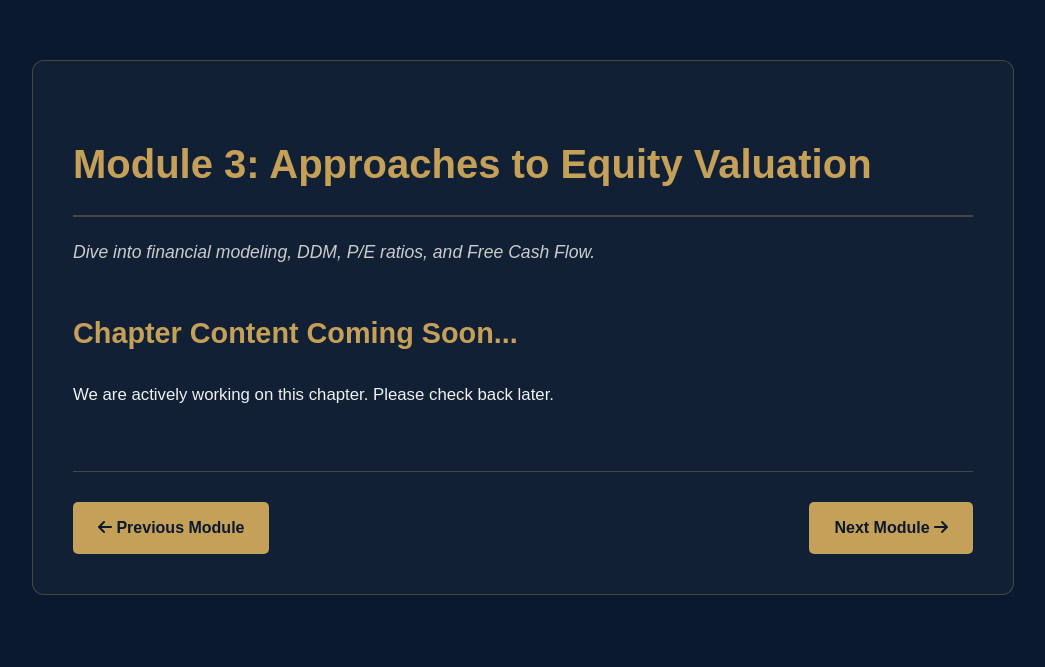
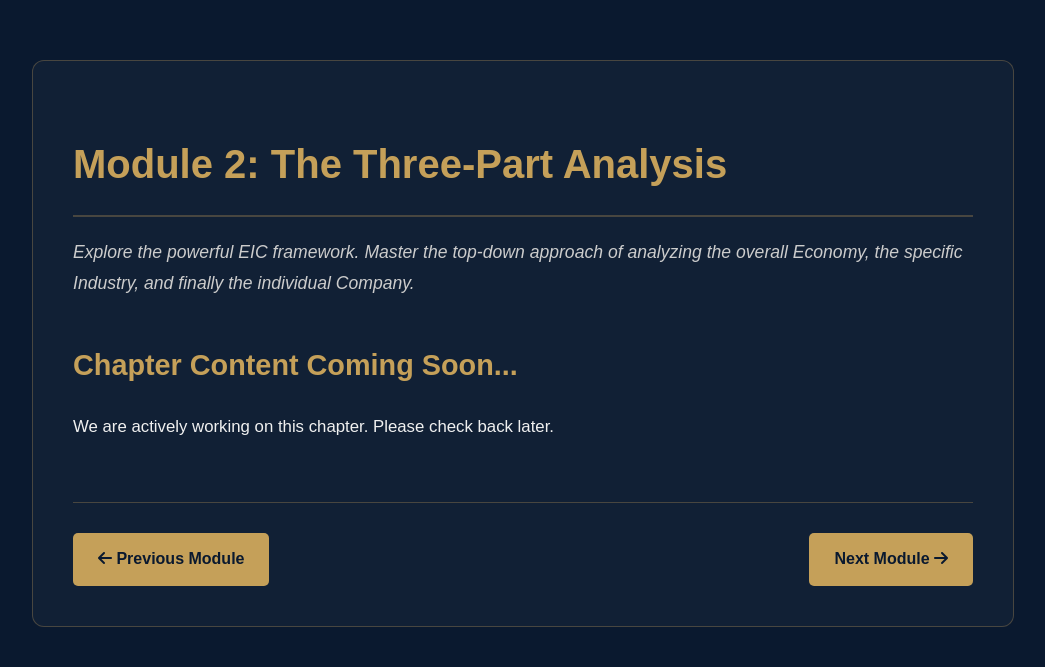
Before and after one commit to aishiksarkar1-ui/Aishik_website, a Flask app: template templates/learnfolder/fundamental_analysis/module_2.html in a window 1280 px wide. Shown: the top 667 px of the page, without its empty margins (117-1162 px from the left). Run offline with Flask 3, Linux system fonts and the light colour scheme; the template is opened without the code that fills it, so the values that code supplies are empty.

Commit message:
Update module_2.html

```diff
--- a/templates/learnfolder/fundamental_analysis/module_2.html
+++ b/templates/learnfolder/fundamental_analysis/module_2.html
@@ -2,8 +2,8 @@
 
 {% block study_content %}
 <div class="study-header">
-    <h1>Module 3: Approaches to Equity Valuation</h1>
-    <p class="intro-text">Dive into financial modeling, DDM, P/E ratios, and Free Cash Flow.</p>
+    <h1>Module 2: The Three-Part Analysis</h1>
+    <p class="intro-text">Explore the powerful EIC framework. Master the top-down approach of analyzing the overall Economy, the specific Industry, and finally the individual Company.</p>
 </div>
 
 <div class="study-section">
```
